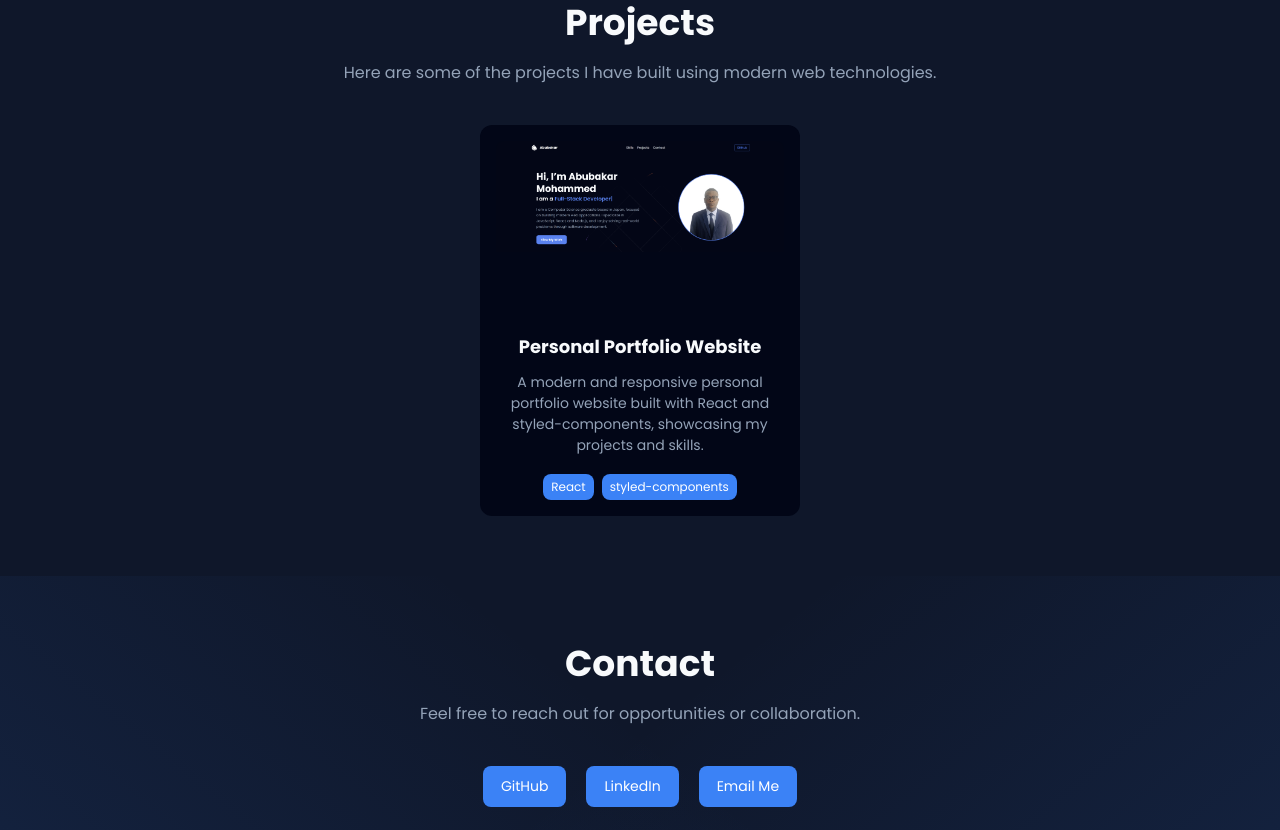
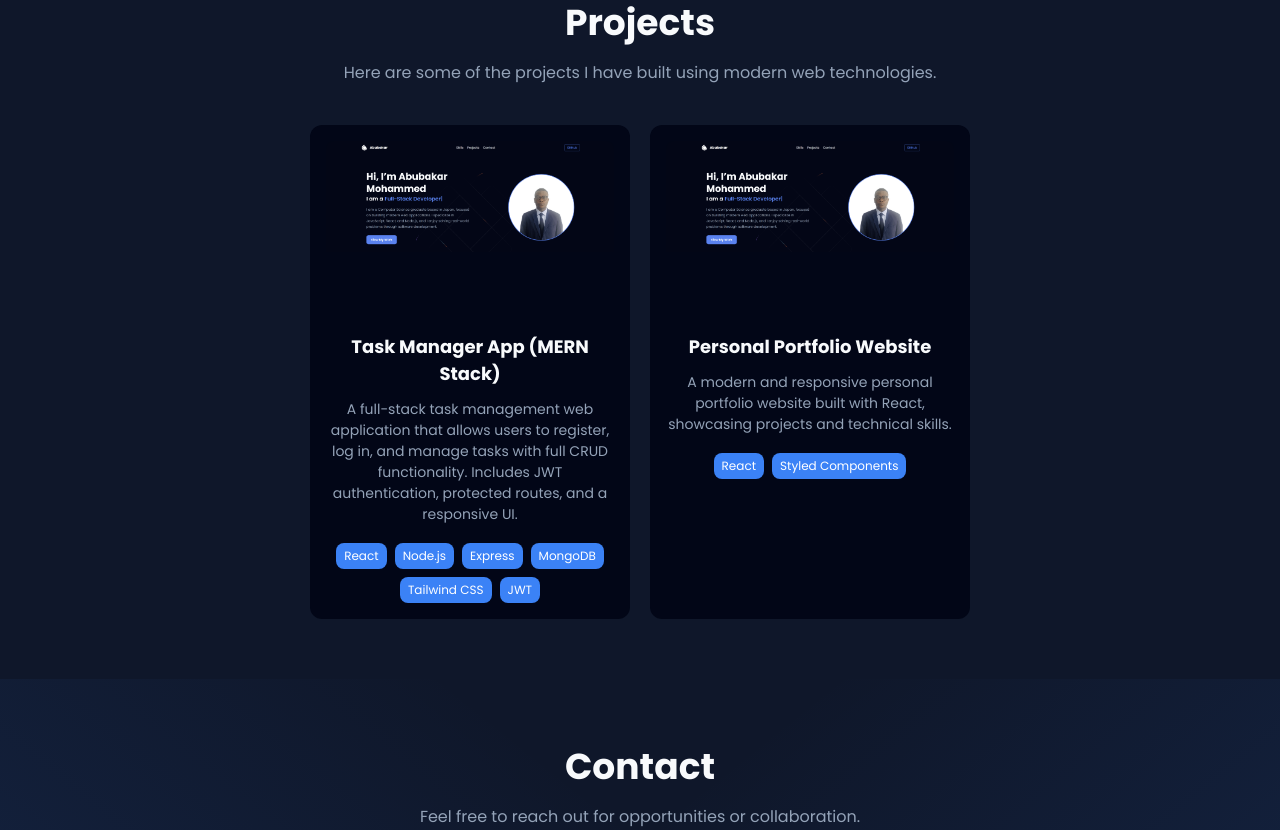
Before and after one commit to abubakarmohaa2002-ux/portfolio, a React (Create React App) app: page / in a window 1280 px wide. Shown: the part 1300-2130 px from the top of the page. Built offline with nearby package versions, Linux system fonts and the light colour scheme.

Commit message:
Update constants.js

```diff
--- a/src/data/constants.js
+++ b/src/data/constants.js
@@ -56,21 +56,41 @@ export const skills = [
 
 
 
-// ✅ PROJECTS (START SIMPLE — YOU WILL ADD MORE)
+// ✅ PROJECTS (UPDATED WITH REAL APP)
 export const projects = [
+
   {
     id: 1,
+    title: "Task Manager App (MERN Stack)",
+    image: portfolioImg, //
+    date: "2026",
+    description:
+      "A full-stack task management web application that allows users to register, log in, and manage tasks with full CRUD functionality. Includes JWT authentication, protected routes, and a responsive UI.",
+    tags: [
+      "React",
+      "Node.js",
+      "Express",
+      "MongoDB",
+      "Tailwind CSS",
+      "JWT",
+    ],
+    category: "web app",
+    github: "https://github.com/abubakarmohaa2002-ux/task-manager-app",
+    webapp: "https://task-manager-app-khzo.vercel.app/", // 🔥 replace with your real link
+  },
+
+  {
+    id: 2,
     title: "Personal Portfolio Website",
     image: portfolioImg,
     date: "2026",
     description:
-      "A modern and responsive personal portfolio website built with React and styled-components, showcasing my projects and skills.",
-    tags: ["React", "styled-components"],
+      "A modern and responsive personal portfolio website built with React, showcasing projects and technical skills.",
+    tags: ["React", "Styled Components"],
     category: "web app",
     github: "#",
     webapp: "#",
   },
-
 ];
 
 
```
